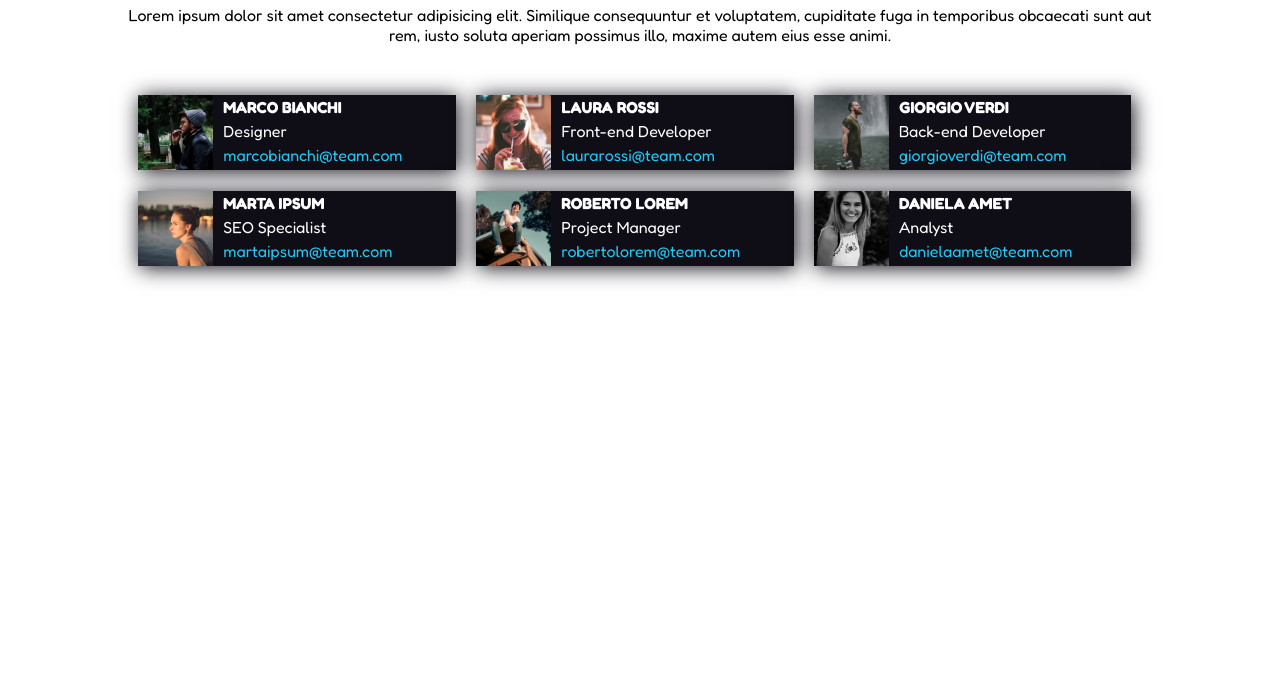
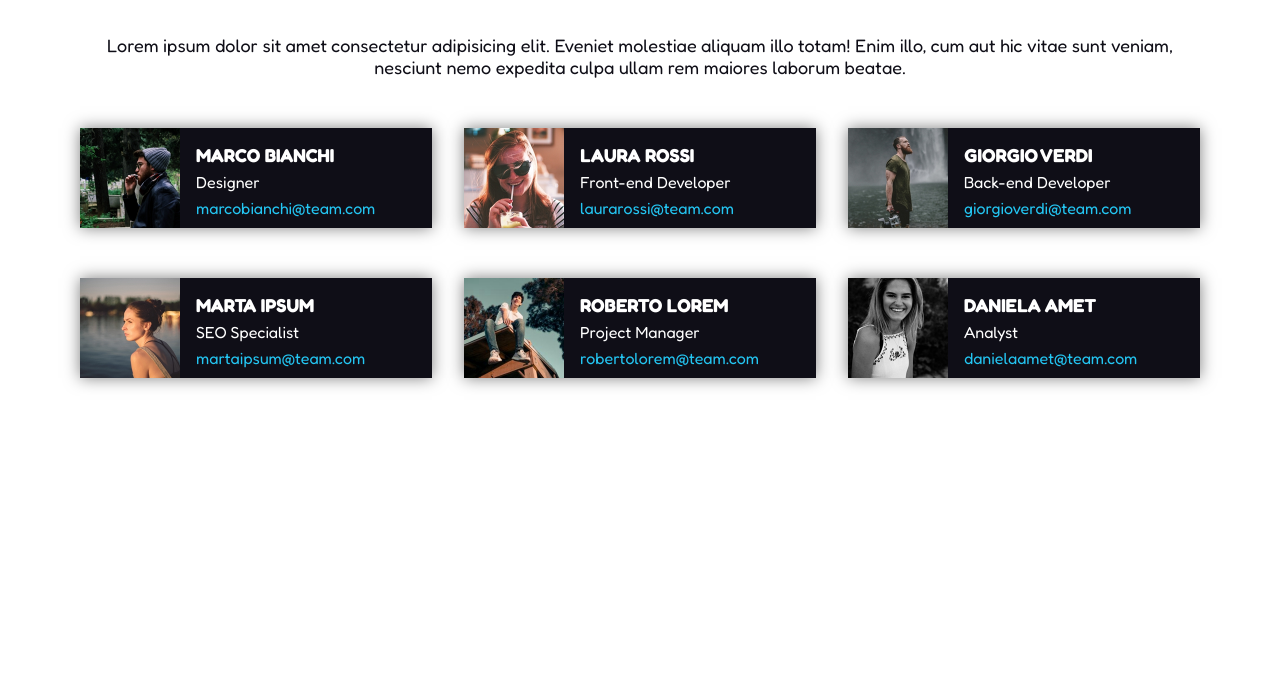
Before and after one commit to MatTheoo89/html-css-float-cards, a plain HTML site: page index.html in a window 1280 px wide. Shown: the part 114-800 px from the top of the page. Drawn offline with Linux system fonts and the light colour scheme.

Commit message:
[fix] exercise correct

```diff
--- a/assets/css/style.css
+++ b/assets/css/style.css
@@ -1,57 +1,36 @@
 /* GENERALI */
+
 *{
   margin: 0;
   padding: 0;
   box-sizing: border-box;
 }
 
-main, p{
+body{
   font-family: 'Fredoka', sans-serif;
-  padding: 30px;
-  text-align: center;
-  padding: 40px 0;
-}
-
-section{
-  margin-bottom: 30px;
+  color: #0F0E17;
+  background-color: white;
 }
 
 h1{
   color: #D43168;
-}
-
-h4{
-  text-transform: uppercase;
-}
-
-h4, .job{
-  color: white;
-}
-
-span{
-  display: block;
-}
-
-.mail{
-  color: #24C6F3;
-}
-
-.row .box img{
-  height: 75px;
-  vertical-align: middle;
+  text-align: center;
+  margin: 50px 0;
+  font-size: 40px;
 }
 
 /* COMPONETS */
 
 .container{
-  width: 80%;
-  max-width: 1200px;
+  width: 90%;
+  max-width: 1170px;
   margin: 0 auto;
 }
 
 /* UTILITY */
+
 .clearfix::after{
-  content: attr('');
+  content: "";
   display: table;
   clear: both;
 }
@@ -63,18 +42,55 @@ span{
 
 /* MAIN */
 
-.box{
-  background-color: #0F0E17;
-  box-shadow: 2px 2px 20px #0F0E17;
-  float: left;
-  width: 31%;
-  margin: 1%;
+.intro-text{
+  font-size: 18px;
+  text-align: center;
+  margin-bottom: 50px;
+  padding: 0 16px;
 }
 
-.row .box .reference{
+.col{
+  float: left;
+  /* le col sono sempre 1/3 contenitore, sotto ad una certa soglia non si ridimensionano ma vanno a capo */
+  width: calc(100% / 3);
+  min-width: 344px; /*min larghezza+padding*/
+  padding: 0 16px;
+  margin-bottom: 50px;
+}
+
+.card{
+  color: white;
+  background-color: #0F0E17;
+  /* shadow center */
+  box-shadow: 0px 0px 15px rgba(0, 0, 0, 0.50);
+}
+
+.card .avatar{
+  float: left;
+  width: 100px;
+}
+
+.card .contenents{
   float: right;
-  text-align: left;
-  line-height: 1.5rem;
-  padding: 0 50px 0 10px;
-  width: calc(100% - 75px);
+  width: calc(100% - 100px - 16px);
+  /* sottraggo alla larghezza della card la dimensione img e crea margine di 16px */
 }
+
+.card .name{
+  text-transform: uppercase;
+  margin: 16px 0 6px;
+}
+
+.card .position{
+  display: block;
+  margin-bottom: 6px;
+}
+
+.card a:hover{
+  text-decoration: underline;
+}
+
+.card a{
+  color: #24C6F3;
+  text-decoration: none;
+}
--- a/index.html
+++ b/index.html
@@ -10,81 +10,86 @@
   <link rel="stylesheet" href="assets/css/style.css">
   <title>Floating Cards</title>
 </head>
+
 <body>
-
-  <header>
-    <!-- NON UTILIZZATA -->
-    <!-- Per questo esempio si può inserire H1 -->
-  </header>
 
   <main class="container">
 
     <h1>Meet Our Team</h1>
 
-    <p>Lorem ipsum dolor sit amet consectetur adipisicing elit. Similique consequuntur et voluptatem, cupiditate fuga in temporibus obcaecati sunt aut rem, iusto soluta aperiam possimus illo, maxime autem eius esse animi.</p>
+    <p class="intro-text">Lorem ipsum dolor sit amet consectetur adipisicing elit. Eveniet molestiae aliquam illo totam! Enim illo, cum aut hic vitae sunt veniam, nesciunt nemo expedita culpa ullam rem maiores laborum beatae.</p>
 
-    <section>
-
-      <div class="row clearfix">
-        <div class="box">
-          <img src="assets/img/male1.png" alt="male1">
-          <div class="reference">
-            <h4>Marco Bianchi</h4>
-            <span class="job">Designer</span>
-            <span class="mail">marcobianchi@team.com</span>
+    <section class="row clearfix">
+      <!-- alla card devo mettere clearfix, altrimenti il box non sapendo height non colora il BG -->
+      <div class="col">
+        <div class="card clearfix">
+          <img class="avatar" src="assets/img/male1.png" alt="male1">
+          <div class="contenents">
+            <h3 class="name">Marco Bianchi</h3>
+            <span class="position">Designer</span>
+            <a href="#">marcobianchi@team.com</a>
           </div>
         </div>
+      </div>
 
-        <div class="box">
-          <img src="assets/img/female1.png" alt="female1">
-          <div class="reference">
-            <h4>Laura Rossi</h4>
-            <span class="job">Front-end Developer</span>
-            <span class="mail">laurarossi@team.com</span>
+      <div class="col">
+        <div class="card clearfix">
+            <img class="avatar" src="assets/img/female1.png" alt="female1">
+            <div class="contenents">
+              <h3 class="name">Laura Rossi</h3>
+              <span class="position">Front-end Developer</span>
+              <a href="#">laurarossi@team.com</a>
+            </div>
+        </div>
+      </div>
+
+      <div class="col">
+        <div class="card clearfix">
+          <img class="avatar" src="assets/img/male2.png" alt="male2">
+          <div class="contenents">
+            <h3 class="name">Giorgio Verdi</h3>
+            <span class="position">Back-end Developer</span>
+            <a href="#">giorgioverdi@team.com</a>
           </div>
         </div>
+      </div>
 
-        <div class="box">
-          <img src="assets/img/male2.png" alt="male2">
-          <div class="reference">
-            <h4>Giorgio Verdi</h4>
-            <span class="job">Back-end Developer</span>
-            <span class="mail">giorgioverdi@team.com</span>
+      <div class="col">
+        <div class="card clearfix">
+          <img class="avatar" src="assets/img/female2.png" alt="female2">
+          <div class="contenents">
+            <h3 class="name">Marta Ipsum</h3>
+            <span class="position">SEO Specialist</span>
+            <a href="#">martaipsum@team.com</a>
           </div>
         </div>
+      </div>
 
-        <div class="box">
-          <img src="assets/img/female2.png" alt="female2">
-          <div class="reference">
-            <h4>Marta Ipsum</h4>
-            <span class="job">SEO Specialist</span>
-            <span class="mail">martaipsum@team.com</span>
+      <div class="col">
+        <div class="card clearfix">
+          <img class="avatar" src="assets/img/male3.png" alt="male3">
+          <div class="contenents">
+            <h3 class="name">Roberto Lorem</h3>
+            <span class="position">Project Manager</span>
+            <a href="#">robertolorem@team.com</a>
           </div>
         </div>
+      </div>
 
-        <div class="box">
-          <img src="assets/img/male3.png" alt="male3">
-          <div class="reference">
-            <h4>Roberto Lorem</h4>
-            <span class="job">Project Manager</span>
-            <span class="mail">robertolorem@team.com</span>
+      <div class="col">
+        <div class="card clearfix">
+          <img class="avatar" src="assets/img/female3.png" alt="female3">
+          <div class="contenents">
+            <h3 class="name">Daniela Amet</h3>
+            <span class="position">Analyst</span>
+            <a href="#">danielaamet@team.com</a>
           </div>
         </div>
-
-        <div class="box">
-          <img src="assets/img/female3.png" alt="female3">
-          <div class="reference">
-            <h4>Daniela Amet</h4>
-            <span class="job">Analyst</span>
-            <span class="mail">danielaamet@team.com</span>
-          </div>
-        </div>
-
-
+      </div>
 
     </section>
 
   </main>
+</body>
 
-</body>
 </html>
```
